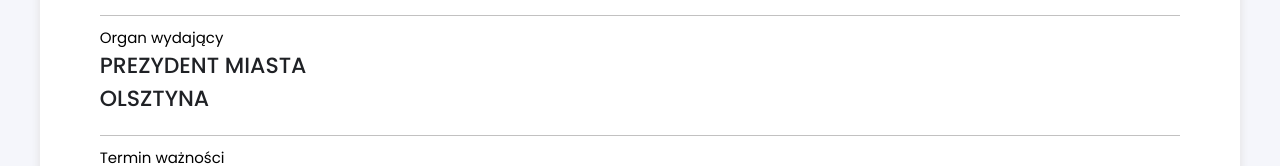
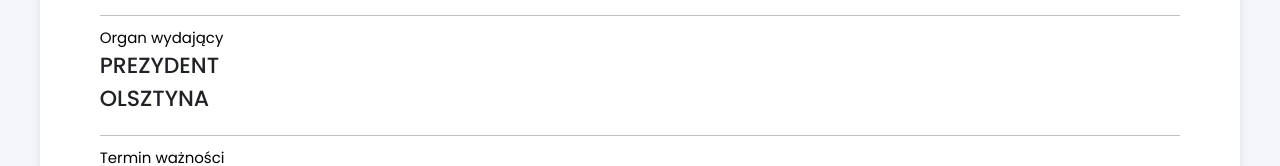
Before and after one commit to FRED-MARAD/fredbywatel, a plain HTML site: page dane.html in a window 1280 px wide. Shown: the part 246-412 px from the top of the page. Drawn offline with Linux system fonts and the light colour scheme; a script that the page names is missing.

Commit message:
Update dane.html

```diff
--- a/dane.html
+++ b/dane.html
@@ -171,7 +171,7 @@
                 </div>
                 <div class="confirm_box" style="margin-top: auto;">
                     <p class="box_top">Organ wydający</p>
-                    <b><p class="box_value" style="font-size: 22px;">PREZYDENT MIASTA <br> OLSZTYNA</p></b>
+                    <b><p class="box_value" style="font-size: 22px;">PREZYDENT <br> OLSZTYNA</p></b>
                 </div>
                 <div class="confirm_box">
                     <p class="box_top">Termin ważności</p>
```
